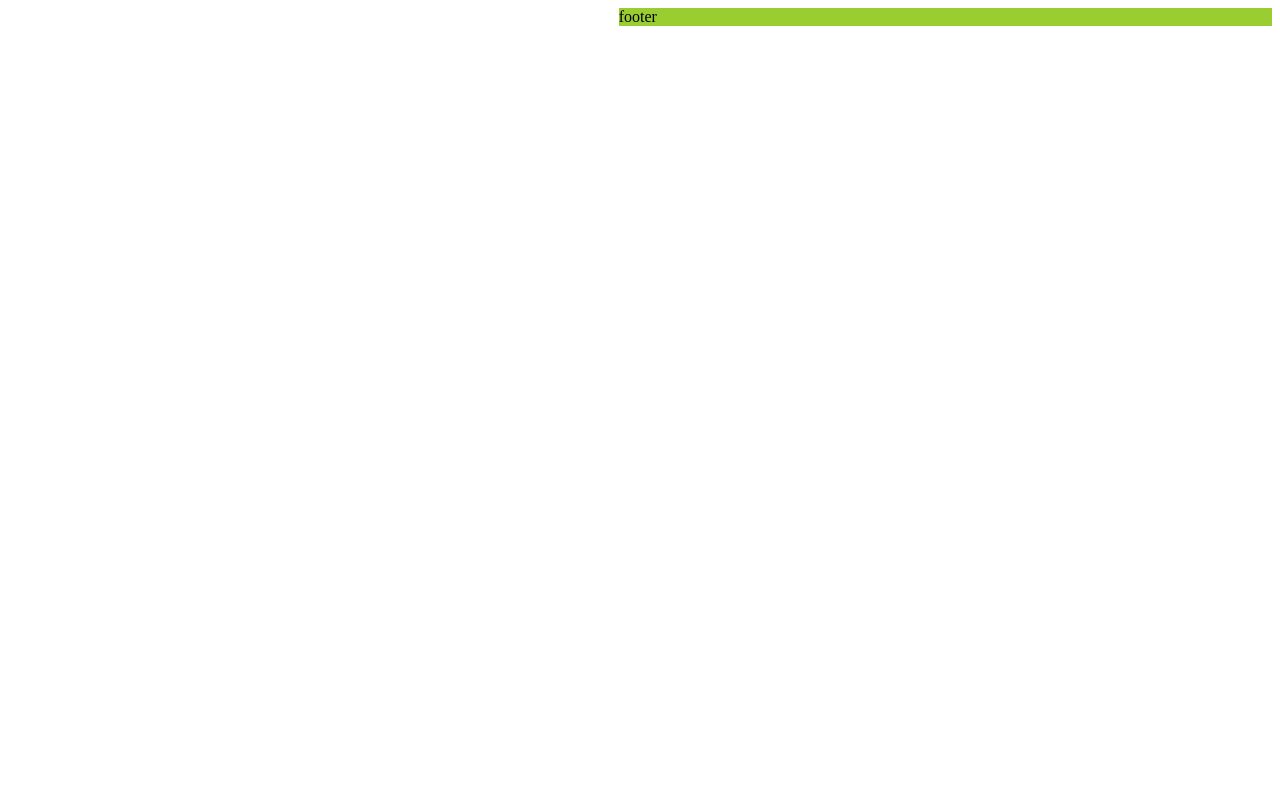
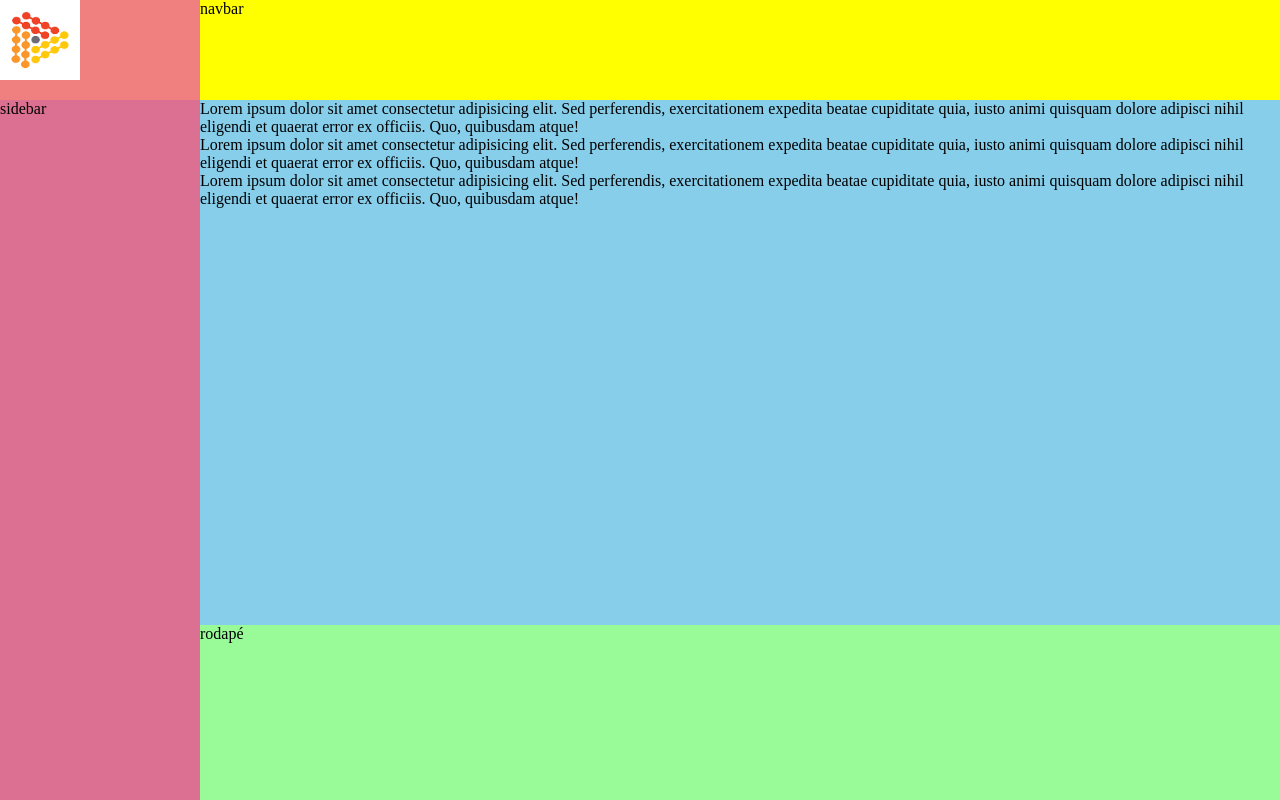
Before and after one commit to Matheus-AR/curso-grid-layout, a plain HTML site: page 06-areas-grid/exemplo1.html in a window 1280 px wide. Drawn offline with Linux system fonts and the light colour scheme.

Commit message:
Areas grid

```diff
--- a/06-areas-grid/assets/css/exemplo1.css
+++ b/06-areas-grid/assets/css/exemplo1.css
@@ -1,28 +1,40 @@
+* {
+    margin: 0;
+    padding: 0;
+    box-sizing: border-box;
+}
 body {
     display: grid;
+    height: 100vh;
+    grid-template-columns: 200px 1fr;
+    grid-template-rows: 100px 3fr 1fr;
+    grid-template-areas:
+        "logo navbar"
+        "sidebar main"
+        "sidebar footer";
 }
 
-.container {
-    background: yellow;
-    display: grid;
+.logo {
+    background-color: lightcoral;
+    grid-area: logo;
 }
 
-header {
-    background-color: orange;
-    grid-area: header;
+nav {
+    background: yellow;
+    grid-area: navbar;
+}
+
+aside {
+    background: palevioletred;
+    grid-area: sidebar;
 }
 
 main {
-    background-color: deepskyblue;
+    background: skyblue;
     grid-area: main;
 }
 
-aside {
-    background-color: lightcoral;
-    grid-area: aside;
-}
-
 footer {
-    background-color: yellowgreen;
+    background: palegreen;
     grid-area: footer;
 }
--- a/06-areas-grid/assets/css/nomeareas.css
+++ b/06-areas-grid/assets/css/nomeareas.css
@@ -1,7 +1,13 @@
+* {
+    margin: 0;
+    padding: 0;
+    box-sizing: border-box;
+}
 body {
+    height: 100vh;
     display: grid;
     grid-template-columns: repeat(4, 1fr);
-    grid-template-rows: repeat(3, 200px);
+    grid-template-rows: repeat(3, 1fr);
     grid-template-areas:
     "header header header header"
     "main main . aside"
--- a/06-areas-grid/exemplo1.html
+++ b/06-areas-grid/exemplo1.html
@@ -8,11 +8,23 @@
     <link rel="stylesheet" href="./assets/css/exemplo1.css">
 </head>
 <body>
-    <header>
-        header
-    </header>
-    <main>main</main>
-    <aside>aside</aside>
-    <footer>footer</footer>
+    <div class="logo">
+        <img
+            src="./assets/images/logo.png"
+            alt="Digital Innovation One"
+            width="80px"
+            height="80px"
+        >
+    </div>
+    <nav>navbar</nav>
+    <aside>sidebar</aside>
+    <main>
+        <p>Lorem ipsum dolor sit amet consectetur adipisicing elit. Sed perferendis, exercitationem expedita beatae cupiditate quia, iusto animi quisquam dolore adipisci nihil eligendi et quaerat error ex officiis. Quo, quibusdam atque!</p>
+        <p>Lorem ipsum dolor sit amet consectetur adipisicing elit. Sed perferendis, exercitationem expedita beatae cupiditate quia, iusto animi quisquam dolore adipisci nihil eligendi et quaerat error ex officiis. Quo, quibusdam atque!</p>
+        <p>Lorem ipsum dolor sit amet consectetur adipisicing elit. Sed perferendis, exercitationem expedita beatae cupiditate quia, iusto animi quisquam dolore adipisci nihil eligendi et quaerat error ex officiis. Quo, quibusdam atque!</p>
+    </main>
+    <footer>
+        rodapé
+    </footer>
 </body>
 </html>
```
Also changed, not shown: 06-areas-grid/assets/images/logo.png (added).
